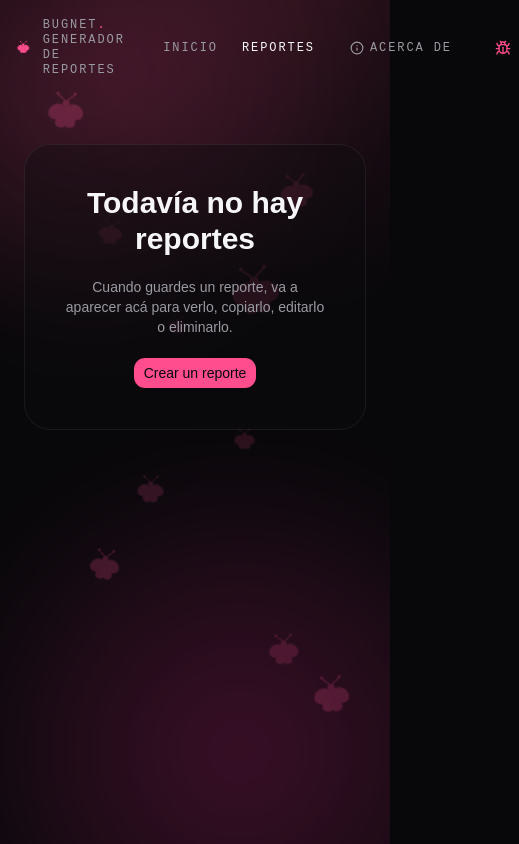
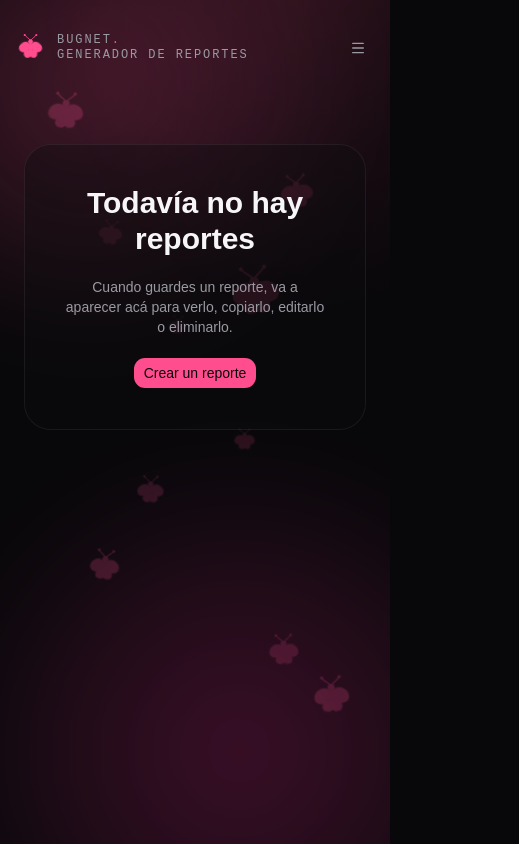
Before and after one commit to Agustin742/proyecto-2-Generador-de-Reportes-de-bugs, a React (Vite) app: page /reportes in a window 390 px wide. Shown: the whole page, 519 px wide, since content can reach past the window. Built offline with nearby package versions, Linux system fonts and the light colour scheme.

Commit message:
feat: create navbar mobile

```diff
--- a/src/features/about/components/AboutDialog.tsx
+++ b/src/features/about/components/AboutDialog.tsx
@@ -4,9 +4,23 @@ import { Info, X } from "lucide-react";
 import { AboutContent } from "@/features/about/components/AboutContent";
 import { Button } from "@/shared/components/ui/button";
 
+type AboutDialogProps = {
   /**
- * Modal "Acerca de" (RFC-0004). Autocontenido: incluye su propio disparador en
- * el navbar y maneja su estado de apertura, de modo que integrarlo es ~1 línea.
+   * Apertura controlada. Si se omite, el componente maneja su propio estado
+   * (modo autocontenido del navbar de escritorio).
+   */
+  open?: boolean;
+  /** Notifica los cambios de apertura cuando se usa controlado. */
+  onOpenChange?: (open: boolean) => void;
+  /** Renderiza el disparador propio del navbar (por defecto `true`). */
+  showTrigger?: boolean;
+};
+
+/**
+ * Modal "Acerca de" (RFC-0004). Por defecto es autocontenido: incluye su propio
+ * disparador en el navbar y maneja su estado de apertura, de modo que integrarlo
+ * es ~1 línea. También admite control externo (`open`/`onOpenChange` con
+ * `showTrigger={false}`) para abrirlo desde otro origen, como el menú mobile.
  *
  * Usa el `<dialog>` nativo (mismo patrón que `ConfirmDialog`): trampa de foco y
  * cierre con `Esc` gratis. La entrada de la tarjeta (`animate-about-card-in`) y
@@ -15,11 +29,23 @@ import { Button } from "@/shared/components/ui/button";
  * `prefers-reduced-motion` el bloque global de `index.css` apaga las
  * animaciones y el modal aparece ya armado.
  */
-export function AboutDialog() {
-  const [open, setOpen] = useState(false);
+export function AboutDialog({
+  open: openProp,
+  onOpenChange,
+  showTrigger = true,
+}: AboutDialogProps = {}) {
+  const isControlled = openProp !== undefined;
+  const [openState, setOpenState] = useState(false);
+  const open = isControlled ? openProp : openState;
+
   const dialogRef = useRef<HTMLDialogElement>(null);
   const triggerRef = useRef<HTMLButtonElement>(null);
   const titleId = useId();
+
+  const setOpen = (value: boolean) => {
+    if (!isControlled) setOpenState(value);
+    onOpenChange?.(value);
+  };
 
   // Sincroniza el estado controlado con la API imperativa del <dialog> para
   // conservar backdrop modal y accesibilidad nativos (React docs: useEffect +
@@ -37,12 +63,15 @@ export function AboutDialog() {
 
   const close = () => {
     setOpen(false);
-    // El foco vuelve al disparador al cerrar (RFC-0004 §6).
+    // El foco vuelve al disparador propio al cerrar (RFC-0004 §6). En modo
+    // controlado (sin disparador propio) es el padre quien restaura el foco vía
+    // `onOpenChange`.
     triggerRef.current?.focus();
   };
 
   return (
     <>
+      {showTrigger ? (
         <Button
           ref={triggerRef}
           type="button"
@@ -54,6 +83,7 @@ export function AboutDialog() {
           <Info aria-hidden />
           Acerca de
         </Button>
+      ) : null}
 
       <dialog
         ref={dialogRef}
--- /dev/null
+++ b/src/shared/components/layout/MobileNav.tsx
@@ -0,0 +1,107 @@
+import { useRef, useState } from "react";
+import { NavLink } from "react-router-dom";
+import { DropdownMenu } from "radix-ui";
+import { Bug, BugOff, Info, Menu } from "lucide-react";
+
+import { AboutDialog } from "@/features/about/components/AboutDialog";
+import { Button } from "@/shared/components/ui/button";
+import { usePolillasStore } from "@/features/polillas/store";
+import { cn } from "@/shared/lib/utils";
+import { navItems } from "./navItems";
+
+/** Clases compartidas por cada fila del menú (enlaces y acciones). */
+const itemClassName =
+  "flex cursor-pointer items-center gap-2 rounded-md px-3 py-2 outline-none transition-colors select-none data-[highlighted]:bg-muted data-[highlighted]:text-foreground";
+
+/**
+ * Menú de navegación desplegable para viewports angostos (< 705px). Reemplaza
+ * a la fila de enlaces del topbar —que en mobile desbordaba y provocaba scroll
+ * horizontal— por un único disparador (hamburguesa) que abre un menú con las
+ * mismas opciones: rutas, "Acerca de" y el toggle de polillas.
+ *
+ * Se apoya en `DropdownMenu` de Radix (mismo paquete `radix-ui` ya usado en el
+ * proyecto), que aporta gratis el patrón accesible: rol `menu`, navegación con
+ * flechas, cierre con `Esc`/click afuera, `aria-expanded` en el disparador y
+ * devolución de foco. El visible está oculto en escritorio desde `RootLayout`.
+ */
+export function MobileNav() {
+  const [aboutOpen, setAboutOpen] = useState(false);
+  const triggerRef = useRef<HTMLButtonElement>(null);
+
+  const polillasEnabled = usePolillasStore((state) => state.enabled);
+  const togglePolillas = usePolillasStore((state) => state.toggle);
+
+  return (
+    <DropdownMenu.Root>
+      <DropdownMenu.Trigger asChild>
+        <Button
+          ref={triggerRef}
+          type="button"
+          variant="ghost"
+          size="icon"
+          aria-label="Abrir menú de navegación"
+          className="text-muted-foreground hover:text-primary"
+        >
+          <Menu aria-hidden />
+        </Button>
+      </DropdownMenu.Trigger>
+
+      <DropdownMenu.Portal>
+        <DropdownMenu.Content
+          align="end"
+          sideOffset={8}
+          className="z-50 min-w-44 origin-[var(--radix-dropdown-menu-content-transform-origin)] rounded-card border border-border bg-card p-1.5 font-mono text-xs uppercase tracking-[0.16em] text-muted-foreground shadow-2xl data-[state=open]:animate-in data-[state=open]:fade-in-0 data-[state=open]:zoom-in-95 data-[state=open]:slide-in-from-top-1"
+        >
+          {navItems.map((item) => (
+            <DropdownMenu.Item key={item.to} asChild>
+              {/* `className` estático (no función): un className-función no
+                  compone con el `Slot` de Radix y se pierde, dejando los enlaces
+                  inline/pegados. El estado activo se resuelve por el
+                  `aria-current="page"` que NavLink agrega al estar activo. */}
+              <NavLink
+                to={item.to}
+                end={item.end}
+                className={cn(itemClassName, "aria-[current=page]:text-foreground")}
+              >
+                {item.label}
+              </NavLink>
+            </DropdownMenu.Item>
+          ))}
+
+          <DropdownMenu.Separator className="my-1.5 h-px bg-border" />
+
+          <DropdownMenu.Item
+            className={itemClassName}
+            onSelect={() => setAboutOpen(true)}
+          >
+            <Info aria-hidden className="size-3.5" />
+            Acerca de
+          </DropdownMenu.Item>
+
+          <DropdownMenu.Item
+            className={cn(itemClassName, polillasEnabled && "text-primary")}
+            onSelect={togglePolillas}
+          >
+            {polillasEnabled ? (
+              <Bug aria-hidden className="size-3.5" />
+            ) : (
+              <BugOff aria-hidden className="size-3.5" />
+            )}
+            {polillasEnabled ? "Apagar polillas" : "Encender polillas"}
+          </DropdownMenu.Item>
+        </DropdownMenu.Content>
+      </DropdownMenu.Portal>
+
+      {/* Modal "Acerca de" controlado: el menú lo abre y, al cerrarse, le
+          devolvemos el foco al disparador (la hamburguesa). */}
+      <AboutDialog
+        open={aboutOpen}
+        onOpenChange={(value) => {
+          setAboutOpen(value);
+          if (!value) triggerRef.current?.focus();
+        }}
+        showTrigger={false}
+      />
+    </DropdownMenu.Root>
+  );
+}
--- a/src/shared/components/layout/RootLayout.tsx
+++ b/src/shared/components/layout/RootLayout.tsx
@@ -4,6 +4,8 @@ import { PolillaBackground } from "@/features/polillas/components/PolillaBackgro
 import { PolillaLogo } from "@/shared/components/PolillaLogo";
 import { AboutDialog } from "@/features/about/components/AboutDialog";
 import { Button } from "@/shared/components/ui/button";
+import { MobileNav } from "@/shared/components/layout/MobileNav";
+import { navItems } from "@/shared/components/layout/navItems";
 import { usePolillasStore } from "@/features/polillas/store";
 
 export function RootLayout() {
@@ -17,9 +19,9 @@ export function RootLayout() {
       {/* Topbar mono: logo polilla + eyebrow + navegación (RFC-0002 §3) */}
       <header className="pt-4 sm:pt-6">
         <nav className="mx-auto flex h-16 max-w-7xl items-center gap-6 px-4">
-          <div className="flex items-center gap-3">
+          <div className="flex min-w-0 items-center gap-3">
             <PolillaLogo
-              className="h-8 w-auto text-primary"
+              className="h-8 w-auto shrink-0 text-primary"
               animated={polillasEnabled}
             />
             <span className="font-mono text-xs uppercase leading-tight tracking-[0.16em] text-muted-foreground">
@@ -29,26 +31,22 @@ export function RootLayout() {
             </span>
           </div>
 
-          <div className="ml-auto flex items-center gap-6 font-mono text-xs uppercase tracking-[0.16em]">
+          {/* Fila de enlaces de escritorio: oculta bajo 705px, donde su ancho
+              desbordaba el viewport y provocaba scroll horizontal (la reemplaza
+              `MobileNav`). */}
+          <div className="ml-auto hidden items-center gap-6 font-mono text-xs uppercase tracking-[0.16em] min-[705px]:flex">
+            {navItems.map((item) => (
               <NavLink
-              to="/"
-              end
+                key={item.to}
+                to={item.to}
+                end={item.end}
                 className={({ isActive }) =>
                   `transition-colors hover:text-primary ${isActive ? "text-foreground" : "text-muted-foreground"}`
                 }
               >
-              Inicio
+                {item.label}
               </NavLink>
-
-            <NavLink
-              to="/reportes"
-              className={({ isActive }) =>
-                `transition-colors hover:text-primary ${isActive ? "text-foreground" : "text-muted-foreground"}`
-              }
-            >
-              Reportes
-            </NavLink>
-            {/* Aca se deben poner las otras paginas */}
+            ))}
 
             {/* Modal "Acerca de" autocontenido (RFC-0004): trigger + dialog */}
             <AboutDialog />
@@ -71,6 +69,11 @@ export function RootLayout() {
               {polillasEnabled ? <Bug /> : <BugOff />}
             </Button>
           </div>
+
+          {/* Menú desplegable equivalente para mobile (< 705px). */}
+          <div className="ml-auto min-[705px]:hidden">
+            <MobileNav />
+          </div>
         </nav>
       </header>
 
--- /dev/null
+++ b/src/shared/components/layout/navItems.ts
@@ -0,0 +1,18 @@
+/**
+ * Única fuente de verdad de los enlaces de navegación del topbar. La comparten
+ * la barra de escritorio (`RootLayout`) y el menú desplegable mobile
+ * (`MobileNav`), de modo que agregar una página es editar sólo este arreglo.
+ */
+export type NavItem = {
+  /** Ruta destino del `NavLink`. */
+  to: string;
+  /** Texto visible del enlace. */
+  label: string;
+  /** `end` del `NavLink`: marca activo sólo en coincidencia exacta (ruta raíz). */
+  end?: boolean;
+};
+
+export const navItems: NavItem[] = [
+  { to: "/", label: "Inicio", end: true },
+  { to: "/reportes", label: "Reportes" },
+];
```
Lines whose indentation alone changed are shown as unchanged.
